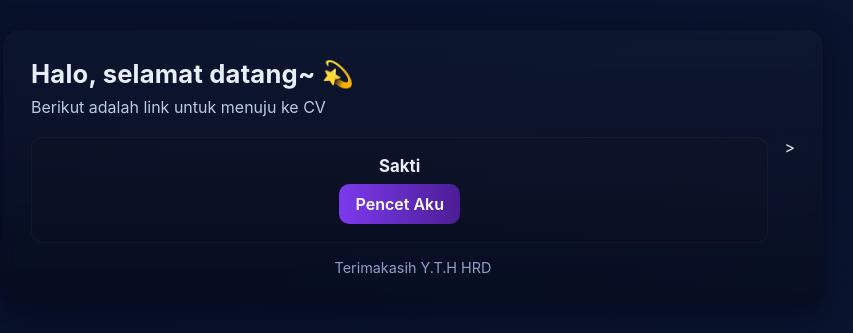
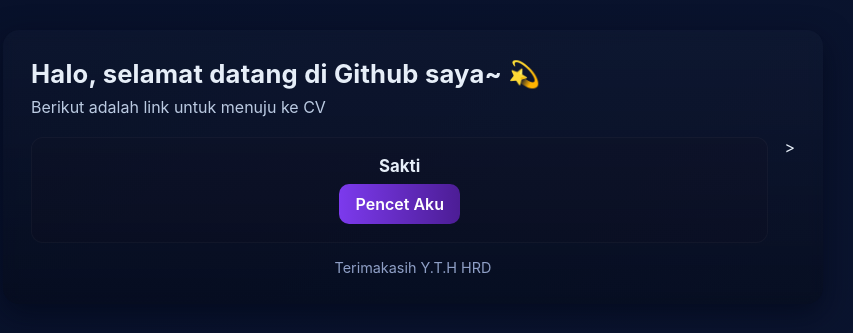
Before and after one commit to Utalina/Sigma, a plain HTML site: page index.html in a window 1280 px wide. Shown: the part 233-566 px from the top of the page, without its empty margins (227-1080 px from the left). Drawn offline with Linux system fonts and the light colour scheme.

Commit message:
Update index.html

```diff
--- a/index.html
+++ b/index.html
@@ -133,7 +133,7 @@
   </head>
   <body>
     <main class="card" role="main">
-      <h1>Halo, selamat datang~ 💫</h1>
+      <h1>Halo, selamat datang di Github saya~ 💫</h1>
       <p class="lead">Berikut adalah link untuk menuju ke CV</p>
 
       <section class="links">
```
